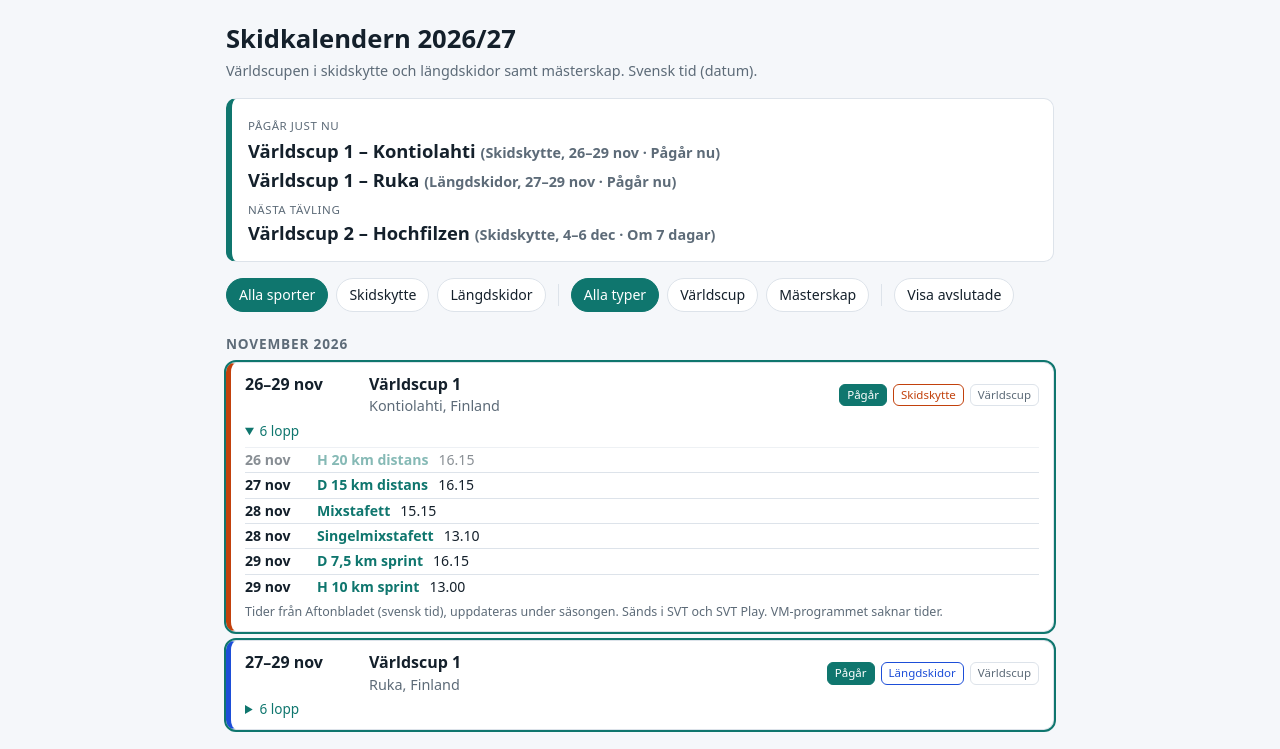
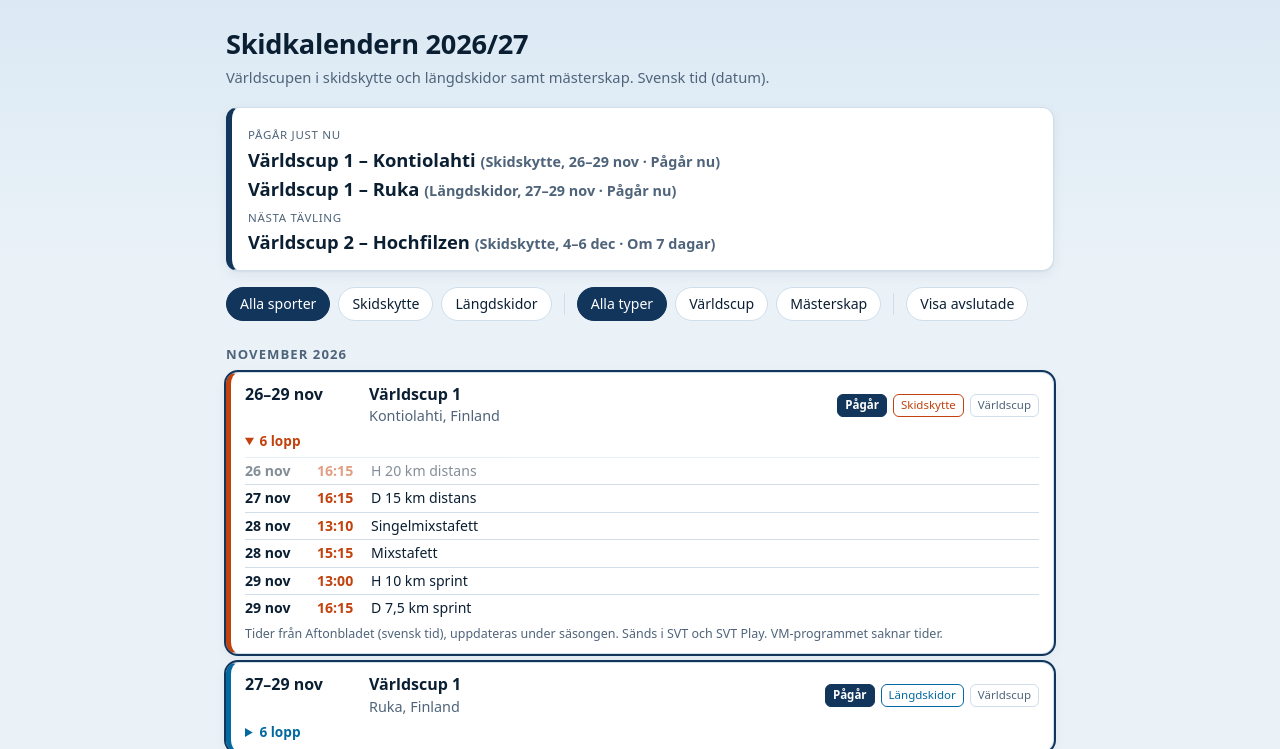
Before and after one commit to Mennon/ski-schedule, a plain HTML site: page index.html in a window 1280 px wide. Shown: the top 749 px of the page. Drawn offline with Linux system fonts and the light colour scheme.

Commit message:
Rework colour palette and fix race list field order

```diff
--- a/data.js
+++ b/data.js
@@ -32,7 +32,7 @@ window.EVENTS = [
   { sport: "xc", type: "champ", name: "VM i nordisk skidsport", place: "Falun", country: "Sverige", start: "2027-02-24", end: "2027-03-07", confirmed: false, note: "Startdatum 22 eller 24 feb beroende på källa" }
 ];
 
-// Enskilda lopp. Nyckel: "<sport>|<startdatum för tävlingen>". Varje lopp: [datum, text, starttid (svensk tid, tom om okänd)].
+// Enskilda lopp. Nyckel: "<sport>|<startdatum för tävlingen>". Varje lopp: [datum, starttid (svensk tid, tom om okänd), text].
 // D = damer, H = herrar. Källa: Aftonbladets tv-tider (skidskytte och längdskidor), VM i skidskytte från Wikipedia (utan tider).
 window.RACE_NOTES = {
   biathlon: "Tider från Aftonbladet (svensk tid), uppdateras under säsongen. Sänds i SVT och SVT Play. VM-programmet saknar tider.",
--- a/index.html
+++ b/index.html
@@ -5,36 +5,41 @@
 <meta name="viewport" content="width=device-width, initial-scale=1">
 <title>Skidkalendern 2026/27</title>
 <style>
-  :root{--bg:#f5f7fa;--card:#fff;--text:#14202b;--muted:#5d6b78;--line:#dde3ea;--bia:#c2410c;--xc:#1d4ed8;--accent:#0f766e;--warn:#b45309}
-  @media (prefers-color-scheme:dark){:root{--bg:#0f1720;--card:#18222d;--text:#e8eef4;--muted:#93a1ae;--line:#2a3745;--bia:#fb923c;--xc:#60a5fa;--accent:#2dd4bf;--warn:#fbbf24}}
+  /* Cold winter palette: icy backgrounds, deep navy accent. Biathlon = warm ember, cross-country = ice blue. */
+  :root{--bg:#eaf2f8;--bg2:#dbe9f4;--card:#ffffff;--text:#0b1f33;--muted:#4f647a;--line:#cfdeea;--bia:#c2410c;--xc:#0369a1;--accent:#12355b;--accent-ink:#ffffff;--warn:#a16207;--shadow:0 1px 2px rgba(11,31,51,.06),0 4px 14px rgba(11,31,51,.06)}
+  @media (prefers-color-scheme:dark){:root{--bg:#07111b;--bg2:#0c1b2b;--card:#0f2033;--text:#e6f1fa;--muted:#8fa6bb;--line:#1d3550;--bia:#ff8f5e;--xc:#5cc8ff;--accent:#38bdf8;--accent-ink:#04202f;--warn:#fbbf24;--shadow:0 1px 2px rgba(0,0,0,.4),0 4px 14px rgba(0,0,0,.35)}}
   *{box-sizing:border-box}
-  body{margin:0;background:var(--bg);color:var(--text);font:16px/1.45 system-ui,Segoe UI,Roboto,sans-serif}
-  .wrap{max-width:860px;margin:0 auto;padding:20px 16px 48px}
-  h1{margin:0 0 4px;font-size:1.6rem}
-  .sub{color:var(--muted);margin:0 0 16px;font-size:.9rem}
-  .next{background:var(--card);border:1px solid var(--line);border-left:6px solid var(--accent);border-radius:10px;padding:14px 16px;margin-bottom:16px}
-  .next small{color:var(--muted);text-transform:uppercase;letter-spacing:.05em;font-size:.72rem}
-  .next .t{font-size:1.15rem;font-weight:600;margin-top:2px}
+  body{margin:0;background:linear-gradient(180deg,var(--bg2) 0,var(--bg) 260px) no-repeat,var(--bg);color:var(--text);font:16px/1.45 system-ui,Segoe UI,Roboto,sans-serif}
+  .wrap{max-width:860px;margin:0 auto;padding:24px 16px 48px}
+  h1{margin:0 0 4px;font-size:1.7rem;letter-spacing:-.01em}
+  .sub{color:var(--muted);margin:0 0 18px;font-size:.92rem}
+  .next{background:var(--card);border:1px solid var(--line);border-left:6px solid var(--accent);border-radius:12px;padding:14px 16px;margin-bottom:16px;box-shadow:var(--shadow)}
+  .next small{color:var(--muted);text-transform:uppercase;letter-spacing:.06em;font-size:.72rem}
+  .next .t{font-size:1.15rem;font-weight:650;margin-top:2px}
   .filters{display:flex;flex-wrap:wrap;gap:8px;margin-bottom:8px;align-items:center}
-  button.chip{border:1px solid var(--line);background:var(--card);color:var(--text);padding:6px 12px;border-radius:999px;font:inherit;font-size:.88rem;cursor:pointer}
-  button.chip[aria-pressed=true]{background:var(--accent);border-color:var(--accent);color:#fff}
+  button.chip{border:1px solid var(--line);background:var(--card);color:var(--text);padding:6px 13px;border-radius:999px;font:inherit;font-size:.88rem;cursor:pointer}
+  button.chip:hover{border-color:var(--accent)}
+  button.chip[aria-pressed=true]{background:var(--accent);border-color:var(--accent);color:var(--accent-ink)}
+  button.chip:focus-visible,.races summary:focus-visible{outline:2px solid var(--accent);outline-offset:2px}
   .sep{width:1px;height:22px;background:var(--line);margin:0 4px}
-  h2{font-size:.85rem;text-transform:uppercase;letter-spacing:.06em;color:var(--muted);margin:22px 0 8px}
-  .ev{display:grid;grid-template-columns:110px 1fr auto;gap:4px 14px;background:var(--card);border:1px solid var(--line);border-left:5px solid var(--bia);border-radius:10px;padding:10px 14px;margin-bottom:8px}
+  h2{font-size:.82rem;text-transform:uppercase;letter-spacing:.08em;color:var(--muted);margin:24px 0 8px}
+  .ev{display:grid;grid-template-columns:110px 1fr auto;gap:4px 14px;background:var(--card);border:1px solid var(--line);border-left:5px solid var(--bia);border-radius:12px;padding:10px 14px;margin-bottom:8px;box-shadow:var(--shadow)}
   .ev.xc{border-left-color:var(--xc)}
   .ev.past{opacity:.55}
-  .ev.live{outline:2px solid var(--accent)}
-  .date{font-weight:600;font-variant-numeric:tabular-nums}
-  .name{font-weight:600}
+  .ev.live{outline:2px solid var(--accent);outline-offset:0}
+  .date{font-weight:650;font-variant-numeric:tabular-nums}
+  .name{font-weight:650}
   .place{color:var(--muted);font-size:.9rem}
   .tags{display:flex;gap:6px;flex-wrap:wrap;align-items:center;justify-content:flex-end}
   .tag{font-size:.72rem;border-radius:6px;padding:2px 7px;border:1px solid var(--line);color:var(--muted);white-space:nowrap}
   .tag.bia{color:var(--bia);border-color:var(--bia)}.tag.xc{color:var(--xc);border-color:var(--xc)}
-  .tag.live{background:var(--accent);border-color:var(--accent);color:#fff}
-  .races{grid-column:1/-1}.races summary{cursor:pointer;color:var(--accent);font-size:.85rem}.races ul{list-style:none;margin:6px 0 0;padding:0;font-size:.88rem}.races li{display:flex;gap:10px;padding:2px 0;border-top:1px solid var(--line)}.races li b{min-width:62px;font-variant-numeric:tabular-nums}.races li b.tm{min-width:44px;color:var(--accent)}.races li.pastr{opacity:.5}.races .rn{color:var(--muted);font-size:.78rem;margin-top:4px}
+  .tag.live{background:var(--accent);border-color:var(--accent);color:var(--accent-ink);font-weight:600}
+  .races{grid-column:1/-1}.races summary{cursor:pointer;color:var(--xc);font-size:.85rem;font-weight:600}.ev:not(.xc) .races summary{color:var(--bia)}
+  .races ul{list-style:none;margin:6px 0 0;padding:0;font-size:.88rem}.races li{display:flex;gap:10px;padding:3px 0;border-top:1px solid var(--line)}.races li b{min-width:62px;font-variant-numeric:tabular-nums}.races li b.tm{min-width:44px;color:var(--xc)}.ev:not(.xc) .races li b.tm{color:var(--bia)}.races li.pastr{opacity:.5}.races .rn{color:var(--muted);font-size:.78rem;margin-top:4px}
   .warn{grid-column:1/-1;color:var(--warn);font-size:.82rem}
   .empty{color:var(--muted);padding:20px 0}
   footer{margin-top:28px;color:var(--muted);font-size:.8rem}
+  footer a{color:var(--xc)}
   @media(max-width:560px){.ev{grid-template-columns:1fr}.tags{justify-content:flex-start}}
 </style>
 </head>
@@ -98,7 +103,7 @@ function renderNext(){
 
 function racesHtml(e, open){
   const r = (window.RACES||{})[e.sport+"|"+e.start]; if (!r) return "";
-    const li = r.slice().sort((x,y)=> x[0]<y[0]?-1: x[0]>y[0]?1 : (x[2]||"").padStart(5,"0")<(y[2]||"").padStart(5,"0")?-1:1).map(([dt,t,tm]) => `<li class="${d(dt)<today?"pastr":""}"><b>${fmt(dt,dt)}</b><b class="tm">${tm?esc(tm.replace(".",":")):""}</b><span>${esc(t)}</span></li>`).join("");
+  const li = r.slice().sort((x,y)=> x[0]<y[0]?-1: x[0]>y[0]?1 : (x[1]||"").padStart(5,"0")<(y[1]||"").padStart(5,"0")?-1:1).map(([dt,tm,t]) => `<li class="${d(dt)<today?"pastr":""}"><b>${fmt(dt,dt)}</b><b class="tm">${tm?esc(tm.replace(".",":")):""}</b><span>${esc(t)}</span></li>`).join("");
   return `<details class="races"${open?" open":""}><summary>${r.length} lopp</summary><ul>${li}</ul><div class="rn">${esc((window.RACE_NOTES||{})[e.sport]||"")}</div></details>`;
 }
 
```
